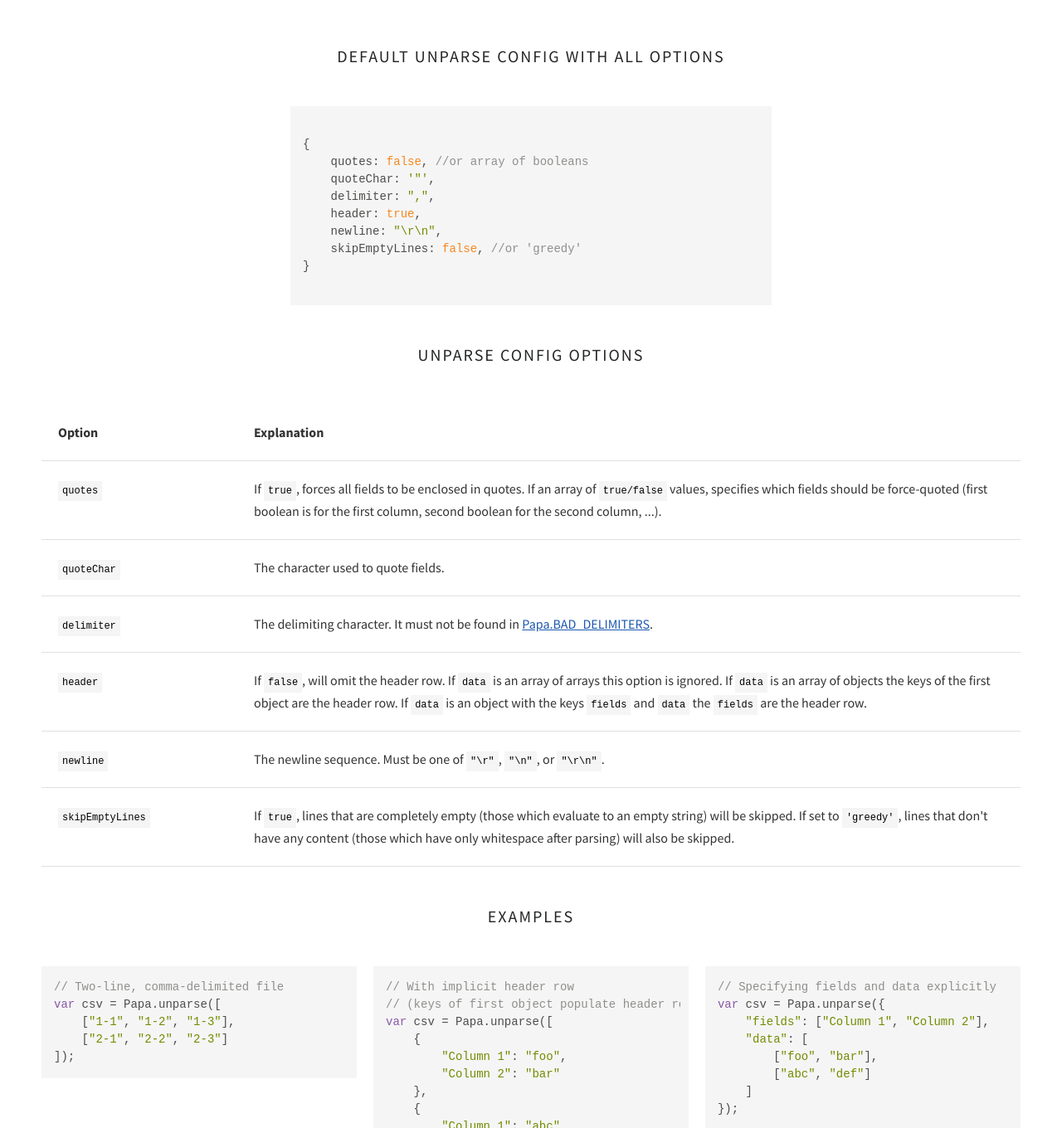
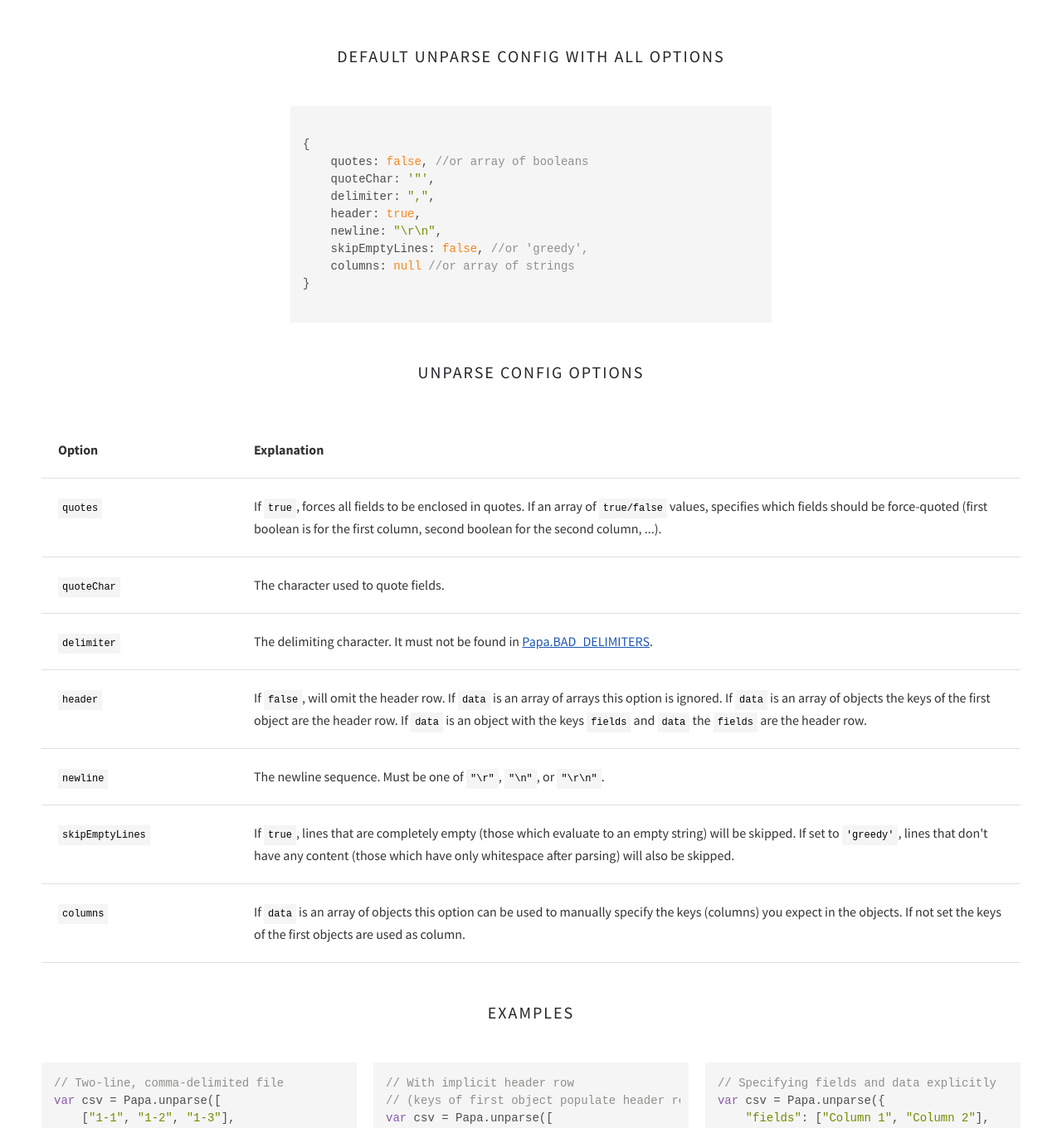
Before and after one commit to mholt/PapaParse, a website: page docs/docs.html in a window 1280 px wide. Shown: the part 2900-4260 px from the top of the page at 83% size. Drawn offline with Linux system fonts and the light colour scheme.

Commit message:
- fixes issue #609

```diff
--- a/docs/docs.html
+++ b/docs/docs.html
@@ -261,7 +261,8 @@
 	delimiter: ",",
 	header: true,
 	newline: "\r\n",
-	skipEmptyLines: false, //or 'greedy'
+	skipEmptyLines: false, //or 'greedy',
+	columns: null //or array of strings
 }
 					</code></pre>
 				</div>
@@ -322,6 +323,14 @@
 								</td>
 								<td>
 									If <code>true</code>, lines that are completely empty (those which evaluate to an empty string) will be skipped. If set to <code>'greedy'</code>, lines that don't have any content (those which have only whitespace after parsing) will also be skipped.
+								</td>
+							</tr>
+							<tr>
+								<td>
+									<code>columns</code>
+								</td>
+								<td>
+									If <code>data</code> is an array of objects this option can be used to manually specify the keys (columns) you expect in the objects. If not set the keys of the first objects are used as column.
 								</td>
 							</tr>
 						</table>
```
Also changed, not shown: papaparse.js (+11 -1 lines), tests/test-cases.js (+14 -0 lines).
